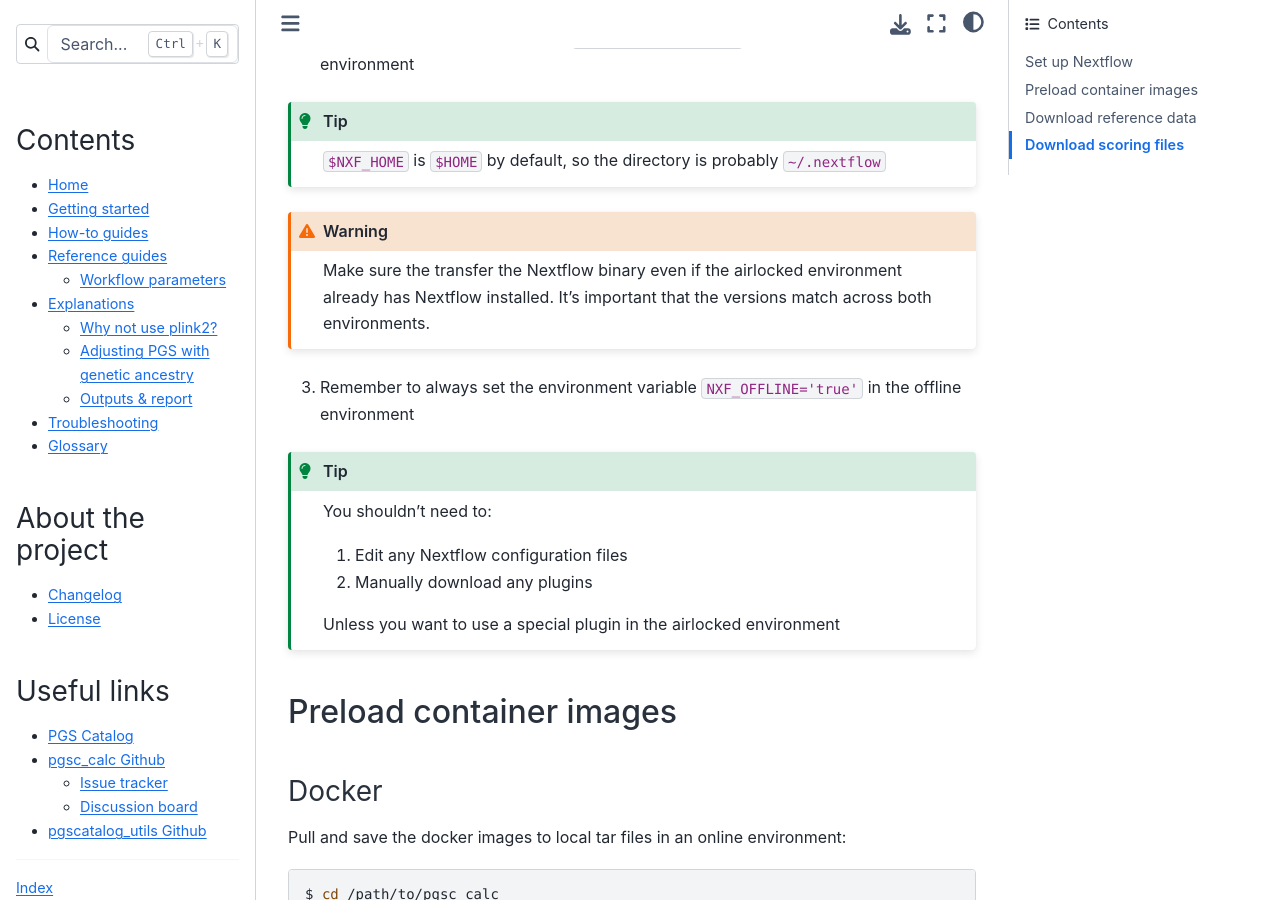
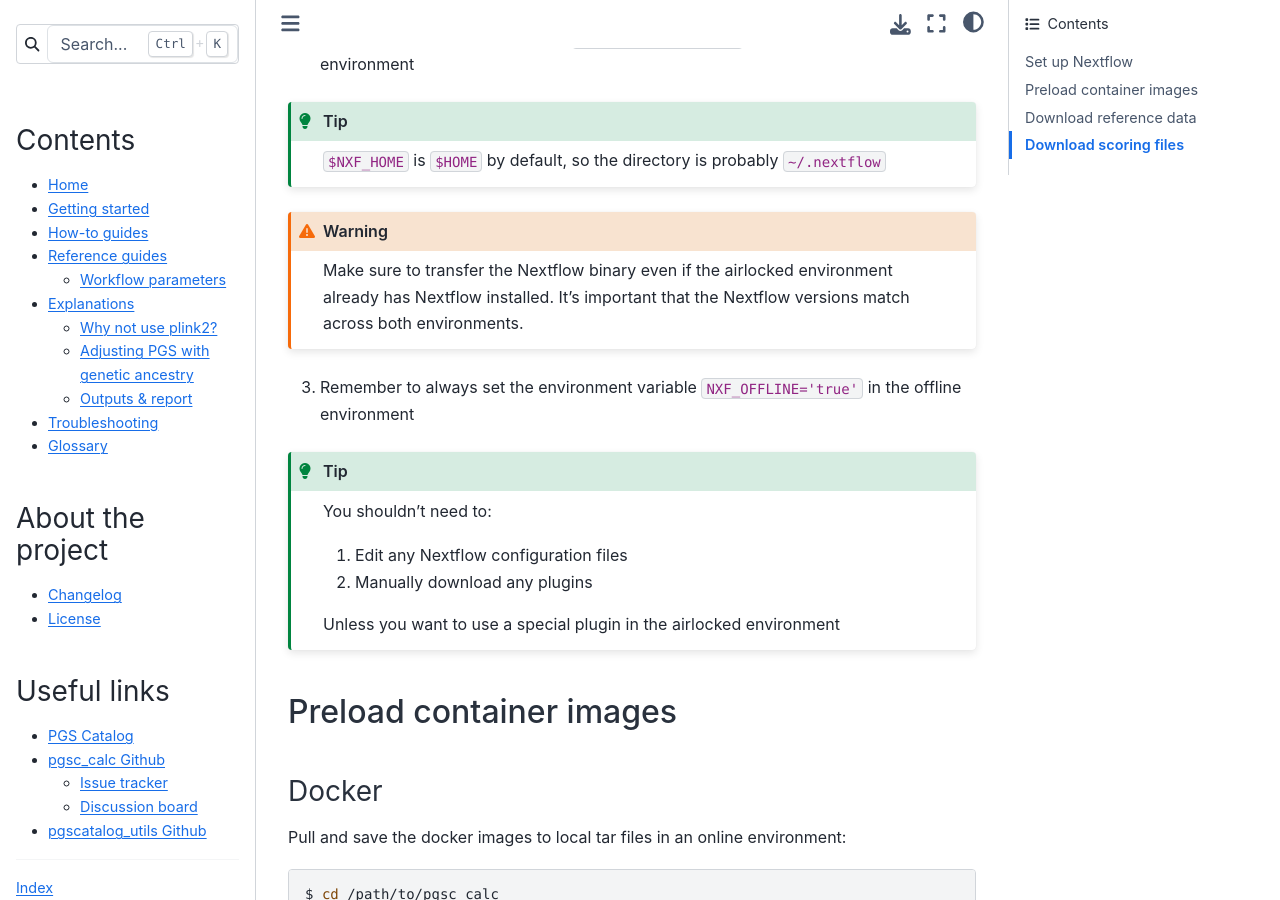
Before and after one commit to PGScatalog/pgsc_calc, a Sphinx documentation site: the page built from docs/how-to/offline.rst, in a window 1280 px wide and 900 px high, scrolled down 984 px. Built offline with Sphinx 7.4.7 and the Sphinx Book theme 1.1.4, drawn with Linux system fonts in a browser that asks for light colours.

Commit message:
fix typo

```diff
--- a/docs/how-to/offline.rst
+++ b/docs/how-to/offline.rst
@@ -44,7 +44,7 @@ From the Nextflow documentation for `offline usage <https://www.nextflow.io/docs
 
 .. warning::
 
-  Make sure the transfer the Nextflow binary even if the airlocked environment already has Nextflow installed. It's important that the versions match across both environments.
+  Make sure to transfer the Nextflow binary even if the airlocked environment already has Nextflow installed. It's important that the Nextflow versions match across both environments.
 
 3. Remember to always set the environment variable ``NXF_OFFLINE='true'`` in the offline environment
 
```
